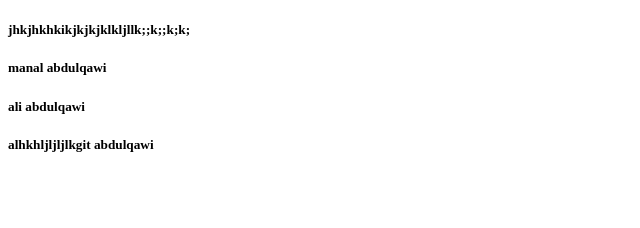
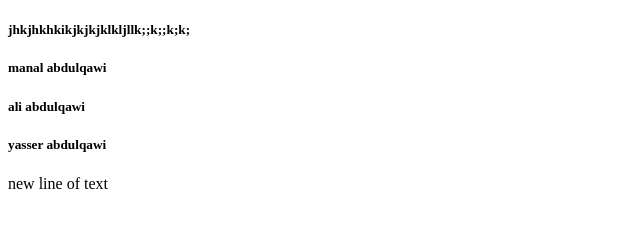
Before and after one commit to ManalAbdulqawi/git-demo, a plain HTML site: page index.html in a window 1280 px wide. Shown: the whole page, without its empty margins (0-640 px from the left). Drawn offline with Linux system fonts and the light colour scheme.

Commit message:
add p tag

```diff
--- a/index.html
+++ b/index.html
@@ -14,9 +14,10 @@
         <h5>ali abdulqawi
 
         </h5>
-        <h5>alhkhljljljlkgit abdulqawi
+        <h5>yasser abdulqawi
 
         </h5>
+        <p>new line of text</p>
 
 
   </body>
```
